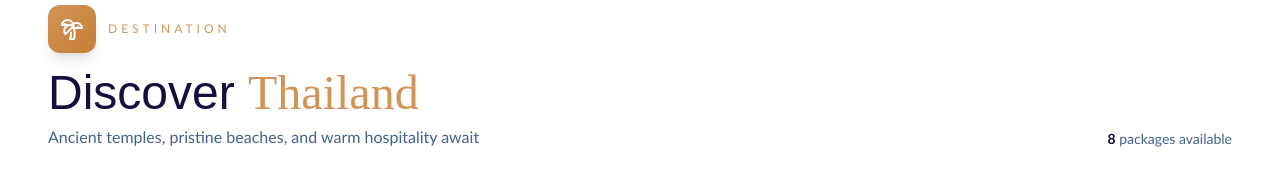
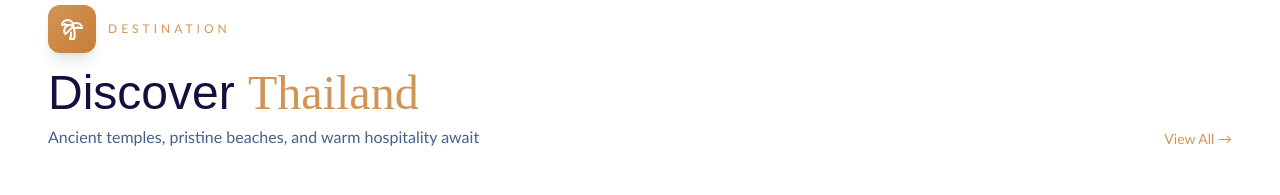
Before and after one commit to PP-2412/TrawelGuidelines, a Next.js app: page / in a window 1280 px wide. Shown: the part 6020-6215 px from the top of the page. Built offline with nearby package versions, Linux system fonts and the light colour scheme; grey boxes are pictures that could not be loaded; a web font is replaced by a local one.

Commit message:
Update ThailandSection.tsx

```diff
--- a/components/ThailandSection.tsx
+++ b/components/ThailandSection.tsx
@@ -31,7 +31,9 @@ export default function ThailandSection() {
             </h2>
             <p className="font-sans text-[#44618b] max-w-lg">Ancient temples, pristine beaches, and warm hospitality await</p>
           </div>
-          <p className="font-sans text-sm text-[#44618b] mt-4 md:mt-0"><span className="text-[#12103d] font-semibold">8</span> packages available</p>
+          <a href="#thailand" className="font-sans text-sm font-medium text-[#d19457] hover:text-[#12103d] transition-colors mt-4 md:mt-0 inline-flex items-center gap-1">
+            View All →
+          </a>
         </div>
         <DestinationCarousel items={packages} sectionHref="#thailand" />
       </div>
```
